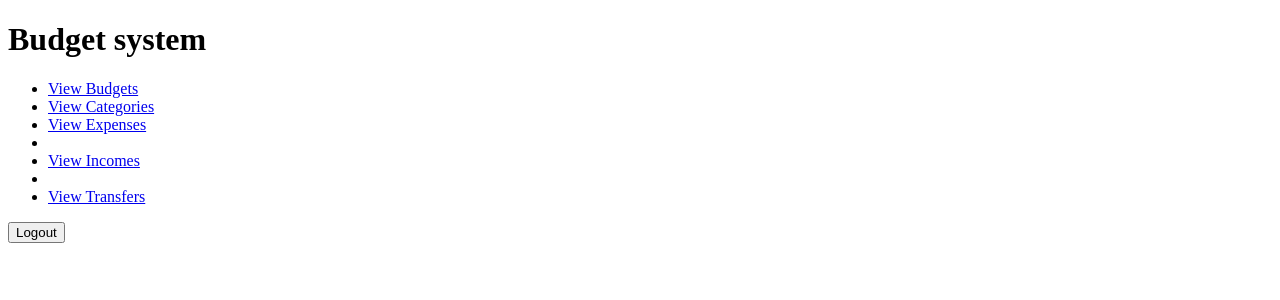
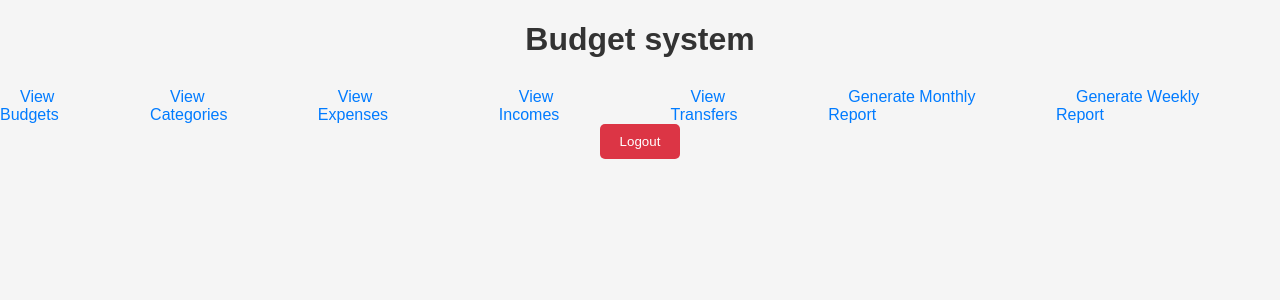
Before and after one commit to kihuni/Budget-Management-System, a Django app: page /dashboard/ in a window 1280 px wide. Shown: the top 300 px of the page. Run offline with Django 5.2, Linux system fonts and the light colour scheme; a user stored in the database is signed in.

Commit message:
added code for generating pdf

```diff
--- /dev/null
+++ b/budget_system/budgetSystem/static/budgetSystem/dashboard.css
@@ -0,0 +1,52 @@
+body {
+    font-family: Arial, sans-serif;
+    margin: 0;
+    padding: 0;
+    background-color: #f5f5f5;
+}
+.container {
+    max-width: 1200px;
+    margin: 0 auto;
+    padding: 20px;
+}
+h1 {
+    color: #333;
+    text-align: center;
+    margin-bottom: 30px;
+}
+nav ul {
+    list-style: none;
+    padding: 0;
+    margin: 0;
+    display: flex;
+    justify-content: center;
+}
+nav ul li {
+    margin-right: 20px;
+}
+nav ul li a {
+    text-decoration: none;
+    color: #007bff;
+    padding: 10px 20px;
+    border-radius: 5px;
+    transition: background-color 0.3s ease;
+}
+nav ul li a:hover {
+    background-color: #007bff;
+    color: #fff;
+}
+form {
+    text-align: center;
+}
+form button {
+    padding: 10px 20px;
+    border: none;
+    border-radius: 5px;
+    background-color: #dc3545;
+    color: #fff;
+    cursor: pointer;
+    transition: background-color 0.3s ease;
+}
+form button:hover {
+    background-color: #c82333;
+}
--- a/budget_system/budgetSystem/static/budgetSystem/login.css
+++ b/budget_system/budgetSystem/static/budgetSystem/login.css
@@ -54,3 +54,8 @@ body {
 #login-form button:hover {
     background-color: #49c359; /* Updated button background color on hover */
 }
+.register-link {
+    text-align: center;
+    margin-top: 20px;
+    color: #49c359;
+}
--- a/budget_system/budgetSystem/static/budgetSystem/register.css
+++ b/budget_system/budgetSystem/static/budgetSystem/register.css
@@ -104,7 +104,10 @@ nav ul li a:hover {
 
 .img {
     margin-bottom: 20px; /* Add space between image and content */
-    border-radius: 2px;
+    border: #2dc83f 2px solid; /* Updated border color */
+    border-radius: 5px;
+    overflow: hidden; /* Hide any overflowing content */
+
 }
 
 .img img {
--- a/budget_system/budgetSystem/templates/budgetSystem/dashboard.html
+++ b/budget_system/budgetSystem/templates/budgetSystem/dashboard.html
@@ -1,7 +1,10 @@
 <!DOCTYPE html>
 <html lang="en">
 <head>
+    {% load static %}
     <meta charset="UTF-8">
+    <meta name="viewport" content="width=device-width, initial-scale=1.0">
+    <link rel="stylesheet" type="text/css" href="{% static 'budgetSystem/dashboard.css' %}">
     <title>Dashboard</title>
 </head>
 <body>
@@ -14,6 +17,8 @@
             <li><a href="{% url 'expenses_list' %}">View Expenses</a><li>
             <li><a href="{% url 'incomes_list' %}">View Incomes</a><li>
             <li><a href="{% url 'transfers_list' %}">View Transfers</a></li>
+            <li><a href="{% url 'generate_pdf_report' 'monthly' %}">Generate Monthly Report</a></li>
+            <li><a href="{% url 'generate_pdf_report' 'weekly' %}">Generate Weekly Report</a></li>
         </ul>
     </nav>
 
--- a/budget_system/budgetSystem/templates/budgetSystem/login.html
+++ b/budget_system/budgetSystem/templates/budgetSystem/login.html
@@ -17,6 +17,7 @@
             {{ login_form.as_p }}
             <button type="submit">Login</button>
         </form>
+        <a class="register-link" href="{% url 'user-register' %}">or Register</a>
     </div>
 
 </body>
--- a/budget_system/budgetSystem/urls.py
+++ b/budget_system/budgetSystem/urls.py
@@ -1,6 +1,7 @@
 from django.contrib.auth import views as auth_views
 from django.contrib.auth.decorators import login_required
 from django.urls import path, include
+from .views import generate_pdf_report
 
 from . import views
 
@@ -15,4 +16,6 @@ urlpatterns = [
     path('expenses/', login_required(views.ExpenseListView.as_view()), name='expenses_list'),
     path('incomes/', login_required(views.IncomeListView.as_view()), name='incomes_list'),
     path('transfers/', login_required(views.TransferListView.as_view()), name='transfers_list'),
+    path('generate-pdf/<str:period>/', generate_pdf_report, name='generate_pdf_report'),
+
 ]
--- a/budget_system/budgetSystem/views.py
+++ b/budget_system/budgetSystem/views.py
@@ -11,6 +11,7 @@ from reportlab.lib import colors
 from reportlab.lib.pagesizes import letter
 from reportlab.platypus import SimpleDocTemplate, Table, TableStyle
 from django.db.models import Sum
+from reportlab.platypus import Paragraph
 from .models import Expense
 import datetime
 
@@ -56,27 +57,39 @@ def register(request):
     print('hi there i am in register')
 
 
-def generate_pdf_report(request):
-    # Get current month and year
+def generate_pdf_report(request, period='monthly'):
+    # Get current date
     today = datetime.date.today()
-    month = today.month
-    year = today.year
 
-    # Retrieve expenses for the current month
-    expenses = Expense.objects.filter(date__month=month, date__year=year)
+    if period == 'monthly':
+        # For monthly report, get current month and year
+        month = today.month
+        year = today.year
+
+        # Set date range for the current month
+        start_date = datetime.date(year, month, 1)
+        end_date = datetime.date(year, month, 1) + datetime.timedelta(days=31)
+
+    elif period == 'weekly':
+        # For weekly report, get the start and end date of the current week
+        start_date = today - datetime.timedelta(days=today.weekday())  # Get Monday of the current week
+        end_date = start_date + datetime.timedelta(days=6)  # Get Sunday of the current week
+
+    # Retrieve expenses for the selected period
+    expenses = Expense.objects.filter(date__range=[start_date, end_date])
 
     # Aggregate total spending for each category
     spending_by_category = expenses.values('category__name').annotate(total_spent=Sum('amount'))
 
     # Create PDF document
     response = HttpResponse(content_type='application/pdf')
-    response['Content-Disposition'] = f'attachment; filename="monthly_spending_report_{month}_{year}.pdf"'
+    response['Content-Disposition'] = f'attachment; filename="{period}_spending_report_{start_date}_{end_date}.pdf"'
 
     doc = SimpleDocTemplate(response, pagesize=letter)
     elements = []
 
     # Add title to the document
-    elements.append("Monthly Spending Report\n\n")
+    elements.append(Paragraph("Monthly Spending Report\n\n", style=None))
 
     # Create table with spending data
     data = [['Category', 'Total Spent']]
@@ -96,7 +109,6 @@ def generate_pdf_report(request):
     # Build PDF document
     doc.build(elements)
     return response
-
 class BudgetListView(LoginRequiredMixin,ListView):
     model = Budget
     template_name = 'budgetSystem/budget_list.html'
```
Also changed, not shown: budget_system/budgetSystem/templates/budgetSystem/generate_pdf.html (added, +14 -0 lines), budget_system/budgetSystem/templates/budgetSystem/register.html (+5 -4 lines), budget_system/db.sqlite3.
